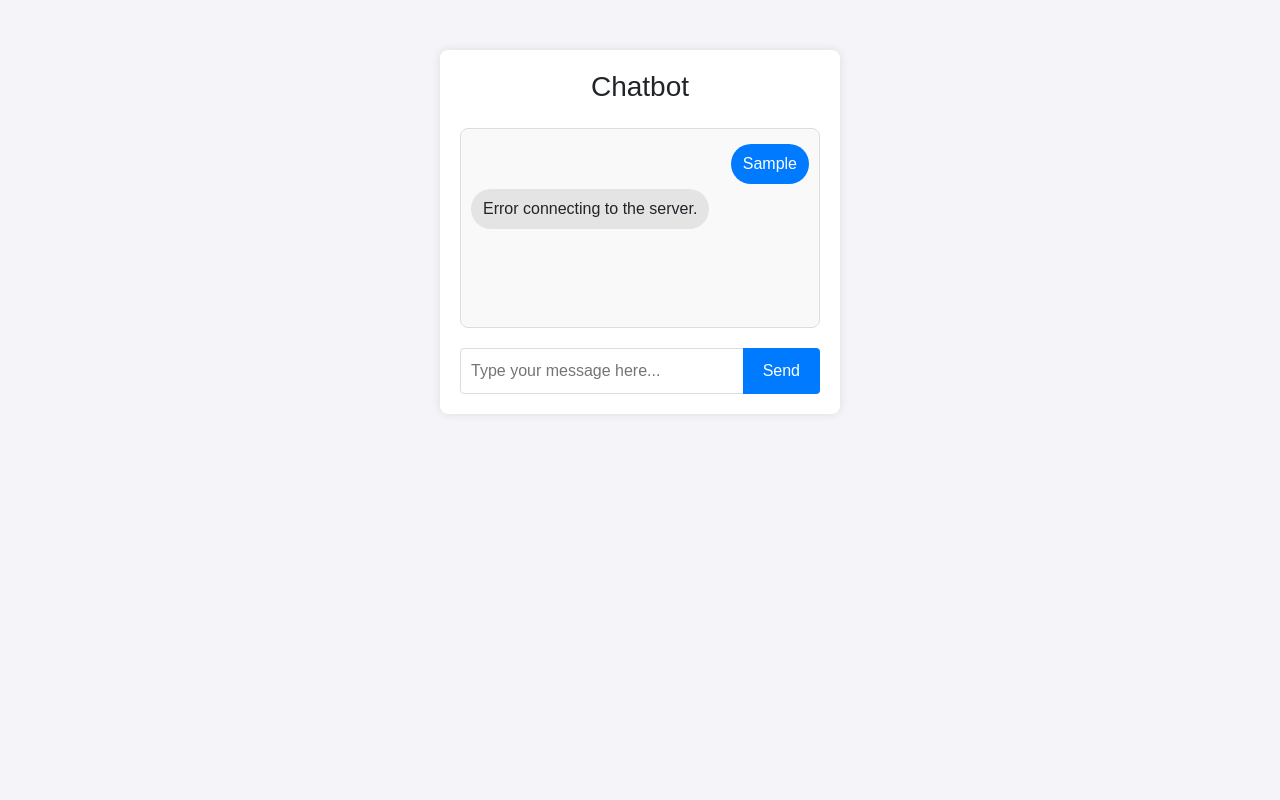
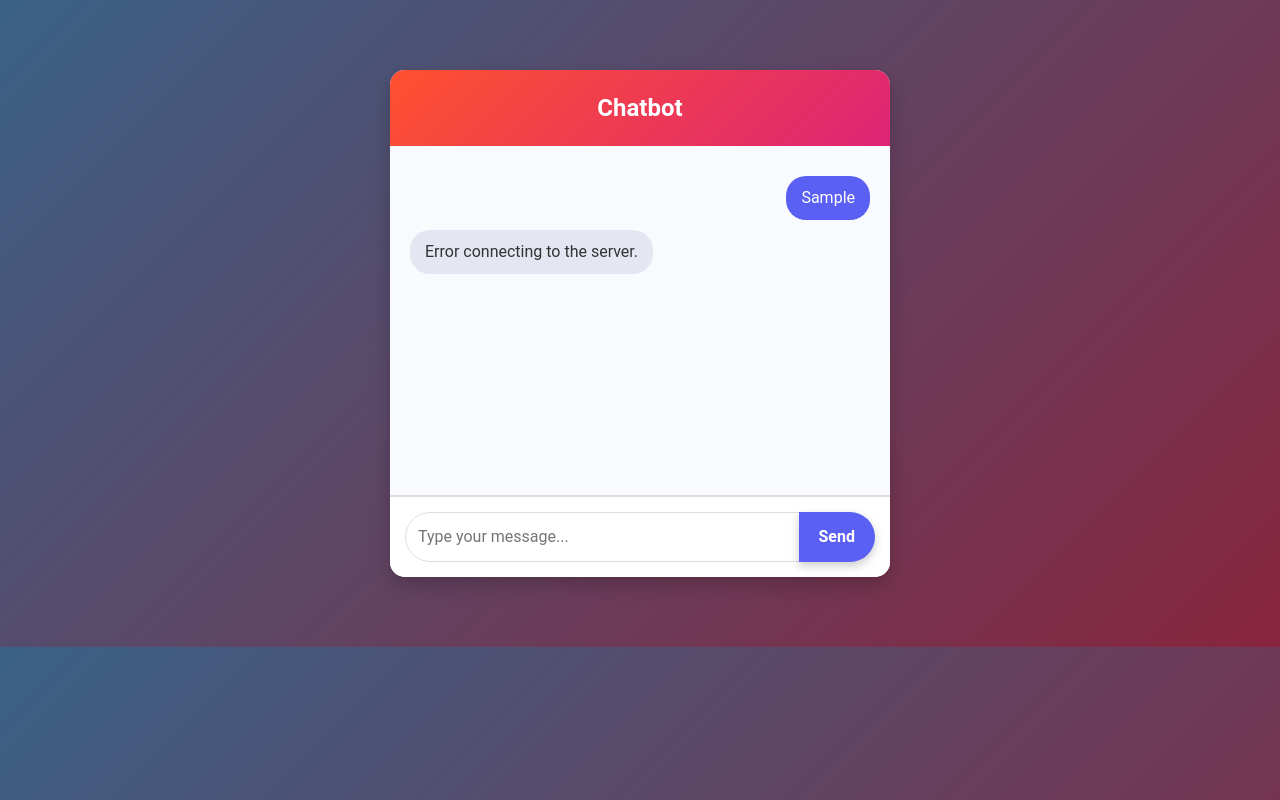
Before and after one commit to 7Rajverma/Chat-Bot, a plain HTML site: page index.html in a window 1280 px wide. Both pictures are taken after typing "Sample" into the empty fields and a click on the button "Send". Drawn offline with nearby package versions, Linux system fonts and the light colour scheme; no server answers.

Commit message:
Update index.html

```diff
--- a/index.html
+++ b/index.html
@@ -7,76 +7,114 @@
   <link href="https://cdn.jsdelivr.net/npm/bootstrap@5.3.1/dist/css/bootstrap.min.css" rel="stylesheet">
   <style>
     body {
-      background-color: #f4f4f9;
-      font-family: Arial, sans-serif;
+      background: linear-gradient(135deg, #3a6186, #89253e);
+      font-family: 'Roboto', sans-serif;
+      color: #333;
+      margin: 0;
+      padding: 0;
     }
     .chat-container {
-      max-width: 400px;
-      margin: 50px auto;
-      background: #fff;
-      box-shadow: 0 0 10px rgba(0, 0, 0, 0.1);
-      border-radius: 8px;
+      max-width: 500px;
+      margin: 70px auto;
+      background: #ffffff;
+      box-shadow: 0 8px 20px rgba(0, 0, 0, 0.2);
+      border-radius: 15px;
+      overflow: hidden;
+      animation: fadeIn 0.6s ease-in-out;
+    }
+    .chat-header {
+      background: linear-gradient(135deg, #ff512f, #dd2476);
+      color: white;
+      text-align: center;
       padding: 20px;
+      font-size: 1.5rem;
+      font-weight: bold;
     }
     .chat-box {
-      height: 200px;
+      height: 350px;
       overflow-y: auto;
-      margin-bottom: 20px;
-      border: 1px solid #ddd;
-      padding: 10px;
-      border-radius: 8px;
-      background: #f9f9f9;
+      padding: 20px;
+      background: #F9FAFD;
+      border-bottom: 1px solid #ddd;
     }
     .chat-box .user-message {
       text-align: right;
-      margin: 5px 0;
+      margin: 10px 0;
     }
     .chat-box .user-message span {
-      background: #007bff;
+      background: #5A60F3;
       color: white;
-      padding: 8px 12px;
+      padding: 10px 15px;
       border-radius: 20px;
       display: inline-block;
+      max-width: 75%;
+      word-wrap: break-word;
     }
     .chat-box .bot-message {
       text-align: left;
-      margin: 5px 0;
+      margin: 10px 0;
     }
     .chat-box .bot-message span {
-      background: #e4e4e4;
-      padding: 8px 12px;
+      background: #E4E6F1;
+      padding: 10px 15px;
       border-radius: 20px;
       display: inline-block;
+      max-width: 75%;
+      word-wrap: break-word;
     }
     .input-group {
       display: flex;
+      padding: 15px;
+      background: #ffffff;
+      border-top: 1px solid #ddd;
     }
     .input-group input {
       flex: 1;
-      padding: 10px;
+      padding: 12px;
       border: 1px solid #ddd;
-      border-radius: 4px;
+      border-radius: 30px;
+      outline: none;
+      transition: border-color 0.3s;
+    }
+    .input-group input:focus {
+      border-color: #5A60F3;
     }
     .input-group button {
       margin-left: 10px;
       padding: 10px 20px;
-      background-color: #007bff;
+      background-color: #5A60F3;
       color: white;
       border: none;
-      border-radius: 4px;
+      border-radius: 30px;
       cursor: pointer;
+      font-weight: bold;
+      box-shadow: 0 4px 10px rgba(0, 0, 0, 0.2);
+      transition: background-color 0.3s, transform 0.2s;
     }
     .input-group button:hover {
-      background-color: #0056b3;
+      background-color: #3C47E0;
+    }
+    .input-group button:active {
+      transform: scale(0.95);
+    }
+    @keyframes fadeIn {
+      from {
+        opacity: 0;
+        transform: translateY(-20px);
+      }
+      to {
+        opacity: 1;
+        transform: translateY(0);
+      }
     }
   </style>
 </head>
 <body>
   <div class="chat-container">
-    <h3 class="text-center mb-4">Chatbot</h3>
+    <div class="chat-header">Chatbot</div>
     <div class="chat-box" id="chatBox"></div>
     <div class="input-group">
-      <input type="text" id="userInput" placeholder="Type your message here..." />
+      <input type="text" id="userInput" placeholder="Type your message..." />
       <button id="sendBtn">Send</button>
     </div>
   </div>
```
